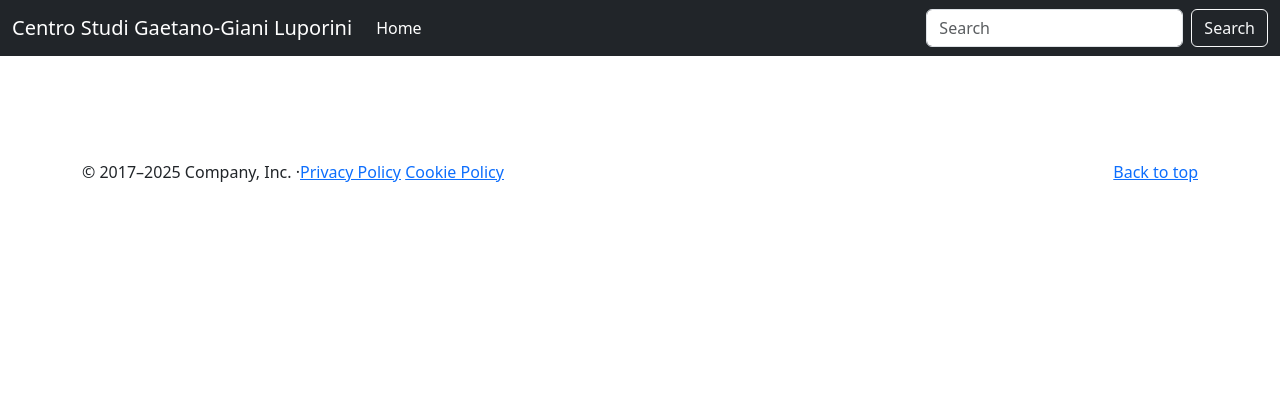
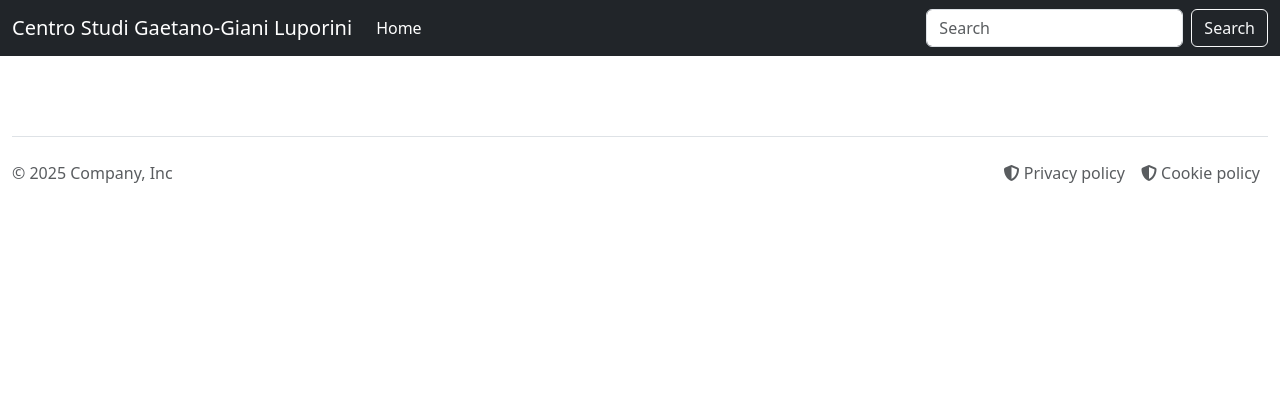
Before and after one commit to alemmax-1/csl, a Django app: page / in a window 1280 px wide. Shown: the top 420 px of the page. Run offline with Django 5.2, Linux system fonts and the light colour scheme; data that the repository does not hold is empty; some libraries are stand-ins or nearby versions.

Commit message:
Aggiunti script per la gestione delle politiche di privacy e cookie, aggiornato il footer e le relative inclusioni

```diff
--- /dev/null
+++ b/static/js/cookiepolicy.js
@@ -0,0 +1,12 @@
+(function (w, d) {
+    var loader = function () {
+        var s = d.createElement("script"),
+            tag = d.getElementsByTagName("script")[0];
+        s.src = "https://cdn.iubenda.com/iubenda.js";
+        tag.parentNode.insertBefore(s, tag);
+    }; if (w.addEventListener) {
+        w.addEventListener("load", loader, false);
+    } else if (w.attachEvent) {
+        w.attachEvent("onload", loader);
+    } else { w.onload = loader; }
+})(window, document);
--- /dev/null
+++ b/static/js/privacypolicy.js
@@ -0,0 +1,13 @@
+(function (w, d) {
+    var loader = function () {
+        var s = d.createElement("script"), tag = d.getElementsByTagName("script")[0];
+        s.src = "https://cdn.iubenda.com/iubenda.js";
+        tag.parentNode.insertBefore(s, tag);
+    }; if (w.addEventListener) {
+        w.addEventListener("load", loader, false);
+    } else if (w.attachEvent) {
+        w.attachEvent("onload", loader);
+    } else {
+        w.onload = loader;
+    }
+})(window, document);
--- a/templates/base.html
+++ b/templates/base.html
@@ -33,13 +33,13 @@
     <main>
       {% block content %}
 
-      {% endblock content %}
+      {% endblock %}
+
+      <!-- FOOTER -->
+      <footer class="container-fluid">
+        {% include 'components/footer.html' %}
+      </footer>
     </main>
-
-    <!-- FOOTER -->
-    <footer class="container mt-5">
-      {% include 'components/footer.html' %}
-    </footer>
     <script src="https://cdn.jsdelivr.net/npm/bootstrap@5.3.5/dist/js/bootstrap.bundle.min.js" integrity="sha384-k6d4wzSIapyDyv1kpU366/PK5hCdSbCRGRCMv+eplOQJWyd1fbcAu9OCUj5zNLiq" crossorigin="anonymous"></script>
     <script src="https://kit.fontawesome.com/2f26605fb6.js" crossorigin="anonymous"></script>
   </body>
--- a/templates/components/footer.html
+++ b/templates/components/footer.html
@@ -1,7 +1,24 @@
-<p class="float-end">
-  <a href="#">Back to top</a>
-</p>
-<p>
-  &copy; 2017–2025 Company, Inc. &middot;<a href="https://www.iubenda.com/privacy-policy/90091573" class="iubenda-black iubenda-noiframe iubenda-embed iubenda-noiframe " title="Privacy Policy ">Privacy Policy</a><script type="text/javascript">(function (w,d) {var loader = function () {var s = d.createElement("script"), tag = d.getElementsByTagName("script")[0]; s.src="https://cdn.iubenda.com/iubenda.js"; tag.parentNode.insertBefore(s,tag);}; if(w.addEventListener){w.addEventListener("load", loader, false);}else if(w.attachEvent){w.attachEvent("onload", loader);}else{w.onload = loader;}})(window, document);</script>
-<a href="https://www.iubenda.com/privacy-policy/90091573/cookie-policy" class="iubenda-black iubenda-noiframe iubenda-embed iubenda-noiframe " title="Cookie Policy ">Cookie Policy</a><script type="text/javascript">(function (w,d) {var loader = function () {var s = d.createElement("script"), tag = d.getElementsByTagName("script")[0]; s.src="https://cdn.iubenda.com/iubenda.js"; tag.parentNode.insertBefore(s,tag);}; if(w.addEventListener){w.addEventListener("load", loader, false);}else if(w.attachEvent){w.attachEvent("onload", loader);}else{w.onload = loader;}})(window, document);</script>
-</p>
+{% comment %} <div class="row">
+  <div class="col">&copy; 2017–2025 Company, Inc. &middot;</div>
+  <div class="col">
+
+  </div>
+  <div class="col">
+
+  </div>
+  <div class="col">
+    <a href="#">Back to top</a>
+  </div>
+</div> {% endcomment %}
+<footer class="d-flex flex-wrap justify-content-between align-items-center py-3 my-4 border-top">
+  <p class="col-md-4 mb-0 text-body-secondary">&copy; 2025 Company, Inc</p>
+
+  <a href="/" class="col-md-4 d-flex align-items-center justify-content-center mb-3 mb-md-0 me-md-auto link-body-emphasis text-decoration-none" aria-label="Bootstrap">
+    <svg class="bi me-2" width="40" height="32" aria-hidden="true"><use xlink:href="#bootstrap"/></svg>
+  </a>
+
+  <ul class="nav col-md-4 justify-content-end">
+    {% include 'components/policies/privacy.html' %}
+    {% include 'components/policies/cookies.html' %}
+  </ul>
+</footer>
--- /dev/null
+++ b/templates/components/policies/cookies.html
@@ -0,0 +1,3 @@
+{% load static %}
+<li class="nav-item"><a href="https://www.iubenda.com/privacy-policy/90091573/cookie-policy" class="nav-link px-2 text-body-secondary iubenda-nostyle iubenda-noiframe iubenda-embed"><i class="fa-solid fa-shield-halved"></i> Cookie policy</a></li>
+<script src="{% static 'js/cookiepolicy.js' %}" type="text/javascript"></script>
--- /dev/null
+++ b/templates/components/policies/privacy.html
@@ -0,0 +1,3 @@
+{% load static %}
+<li class="nav-item"><a href="https://www.iubenda.com/privacy-policy/90091573" class="nav-link px-2 text-body-secondary iubenda-nostyle iubenda-noiframe iubenda-embed"><i class="fa-solid fa-shield-halved"></i> Privacy policy</a></li>
+<script src="{% static 'js/privacypolicy.js' %}"></script>
```
